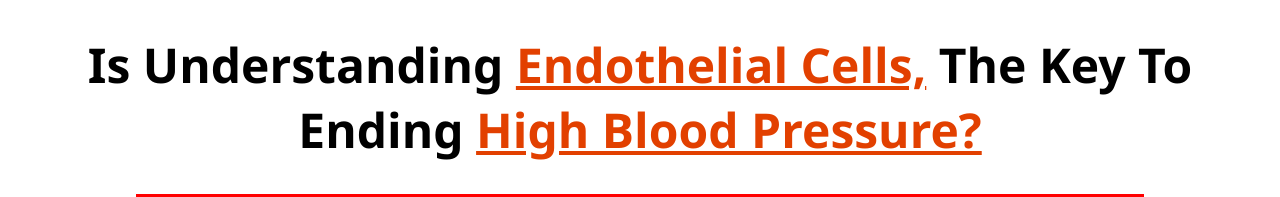
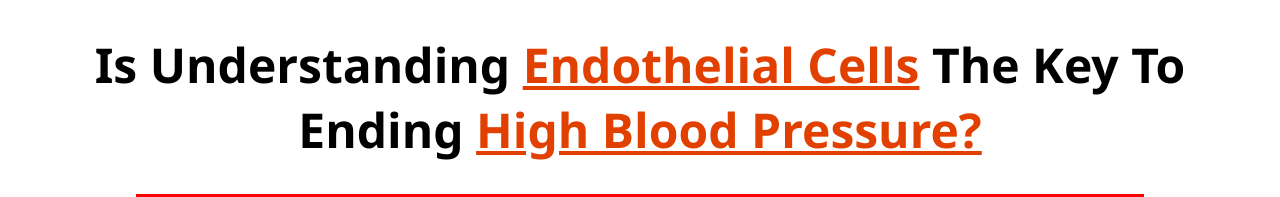
Before and after one commit to tee-wy/Brahmi, a plain HTML site: page index.html in a window 1280 px wide. Shown: the top 197 px of the page. Drawn offline with nearby package versions, Linux system fonts and the light colour scheme.

Commit message:
little changes

```diff
--- a/index.html
+++ b/index.html
@@ -13,7 +13,7 @@
         <div class="heading">
             <h1>
                 <b>
-                    Is Understanding <span style="color: #e24000;"><u>Endothelial Cells,</u></span> The Key To Ending <span style="color: #e24000;"><u>High Blood Pressure?</u></span>
+                    Is Understanding <span style="color: #e24000;"><u>Endothelial Cells</u></span> The Key To Ending <span style="color: #e24000;"><u>High Blood Pressure?</u></span>
                 </b>
             </h1>
         </div>
```
